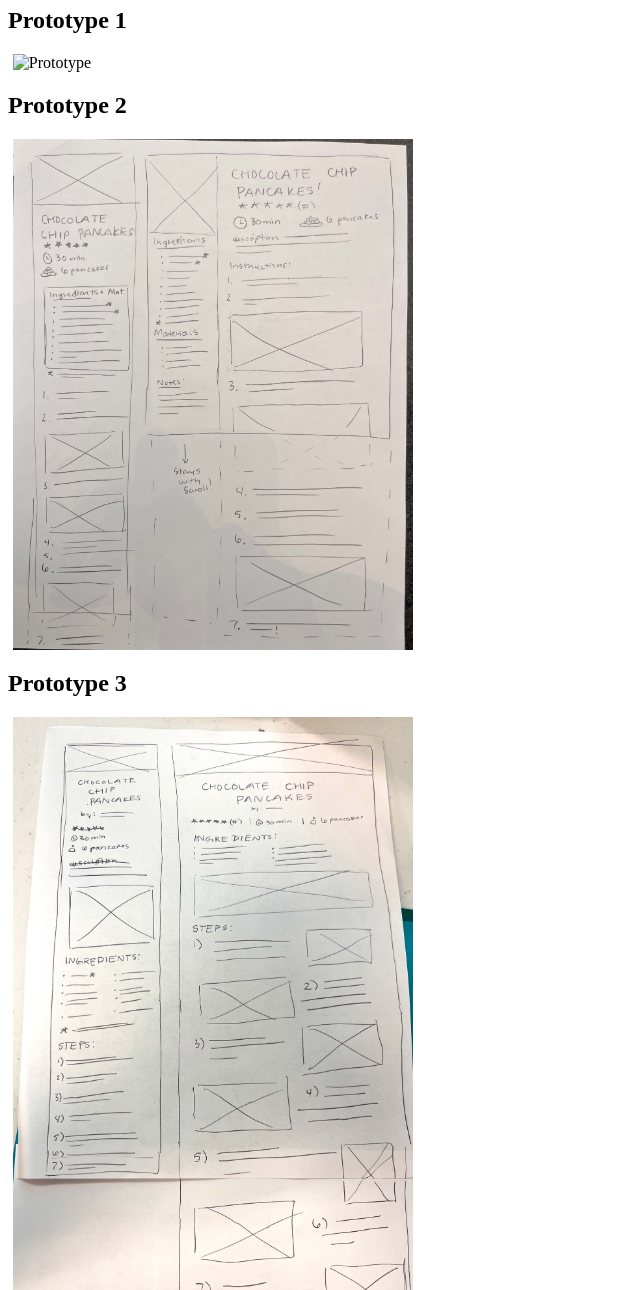
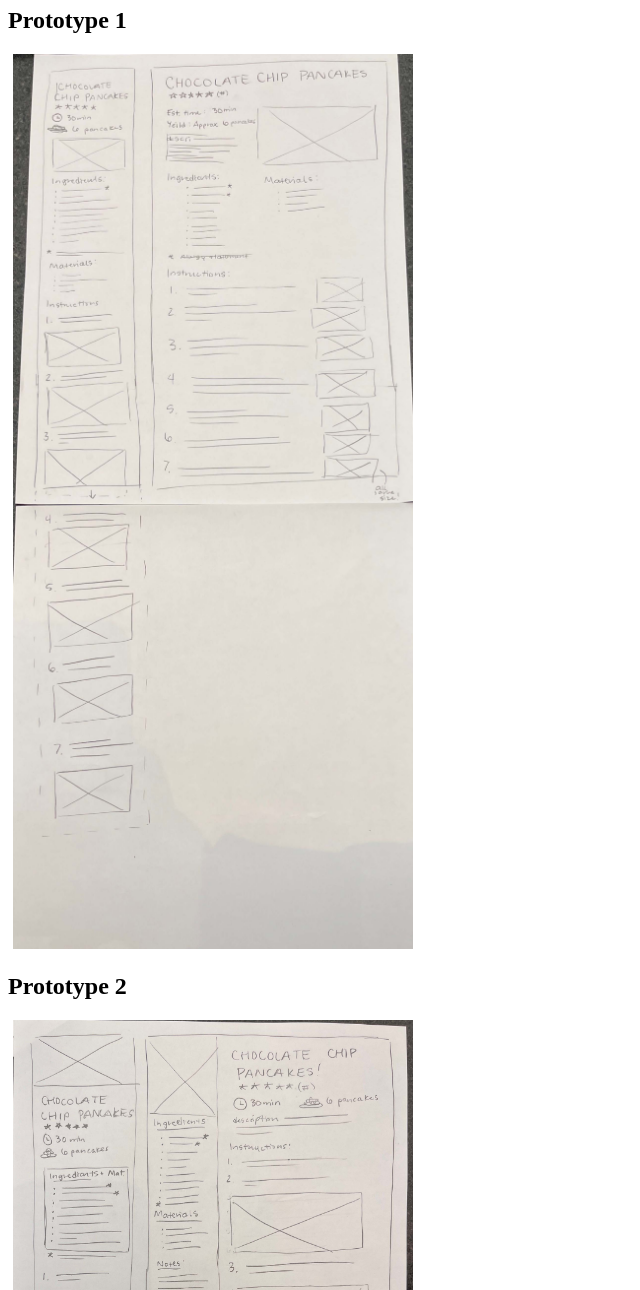
Before and after one commit to reperry9/iffall2025, a plain HTML site: page recipe/lowfi-prototypes/index.html in a window 1280 px wide. Shown: the part 73-1363 px from the top of the page, without its empty margins (0-640 px from the left). Drawn offline with Linux system fonts and the light colour scheme; files whose address does not match are found by name.

Commit message:
fixing image again

```diff
--- a/recipe/lowfi-prototypes/index.html
+++ b/recipe/lowfi-prototypes/index.html
@@ -12,10 +12,10 @@
 <body>
     <h1> Recipe Page Low-Fi Prototype Sketches</h1>
     <h2>Prototype 1</h2>
-    <img align=top src="/Users/rileyperry/Documents/Fall 2025 Classes/iffall2025/publish/recipe/photos for recipe/IMG_2263.jpg" alt="Prototype">
+<img src="../photos-for-recipe/IMG_2263.jpg" alt="Prototype 1">
     <h2>Prototype 2</h2>
-    <img align=top src="/Users/rileyperry/Documents/Fall 2025 Classes/iffall2025/publish/recipe/photos for recipe/IMG_2264.jpg" alt="Prototype">
+<img src="../photos-for-recipe/IMG_2264.jpg" alt="Prototype 2">
     <h2>Prototype 3</h2>
-    <img align=top src="/Users/rileyperry/Documents/Fall 2025 Classes/iffall2025/publish/recipe/photos for recipe/IMG_2265.jpg" alt="Prototype">
+<img src="../photos-for-recipe/IMG_2265.jpg" alt="Prototype 3">
 </body>
 </html>
```
Also changed, not shown: recipe/photos-for-recipe/231855_Mini_Chocolate_Chip_Pancakes_DDMFS_Step_1_01_5847-eed9f216a583498aa8c62998531b6d1f.webp (added), recipe/photos-for-recipe/231855_Mini_Chocolate_Chip_Pancakes_DDMFS_Step_1_02_5891-c9deec390e5b4165b23b2c4e96474421.webp (added), recipe/photos-for-recipe/231855_Mini_Chocolate_Chip_Pancakes_DDMFS_Step_2_5892-f63850f0e5a64239b12a90d515693ffe.webp (added), recipe/photos-for-recipe/IMG_2263.jpg (added), recipe/photos-for-recipe/IMG_2264.jpg (added), recipe/photos-for-recipe/IMG_2265.jpg (added).
